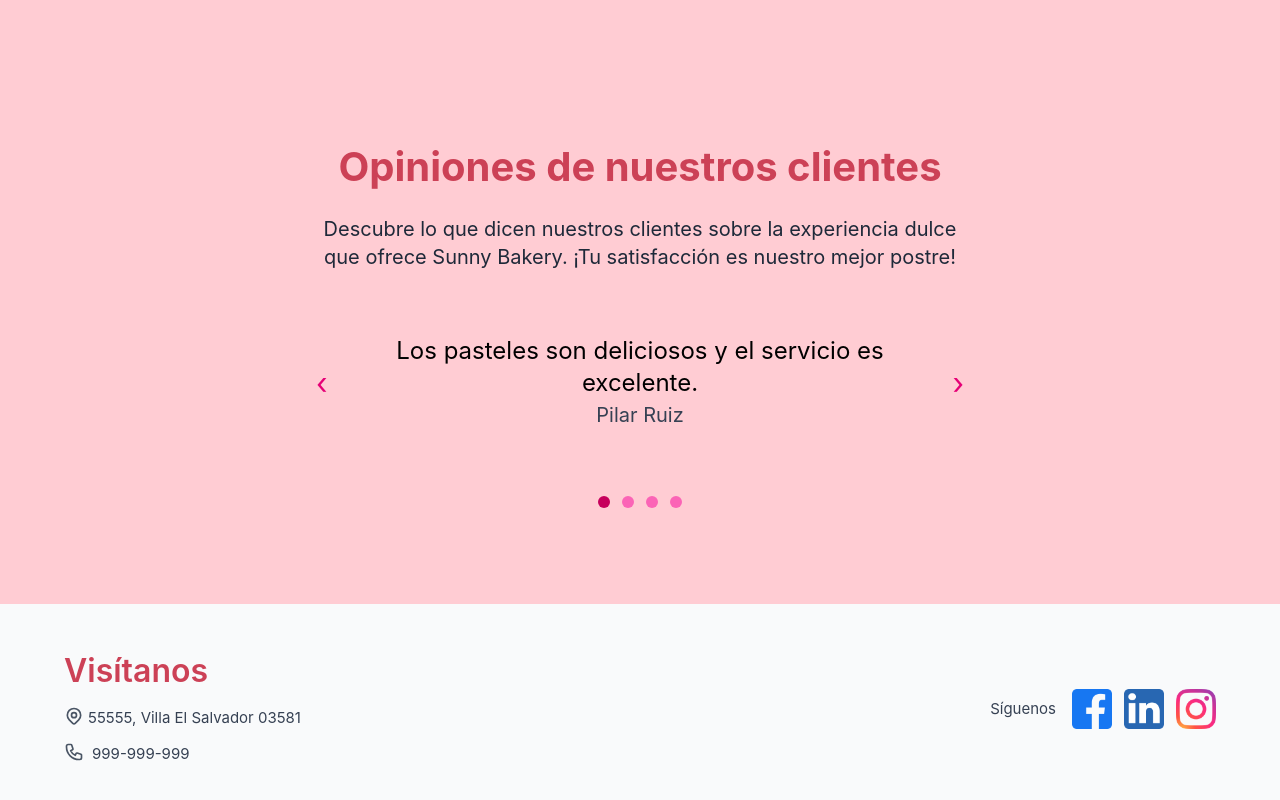
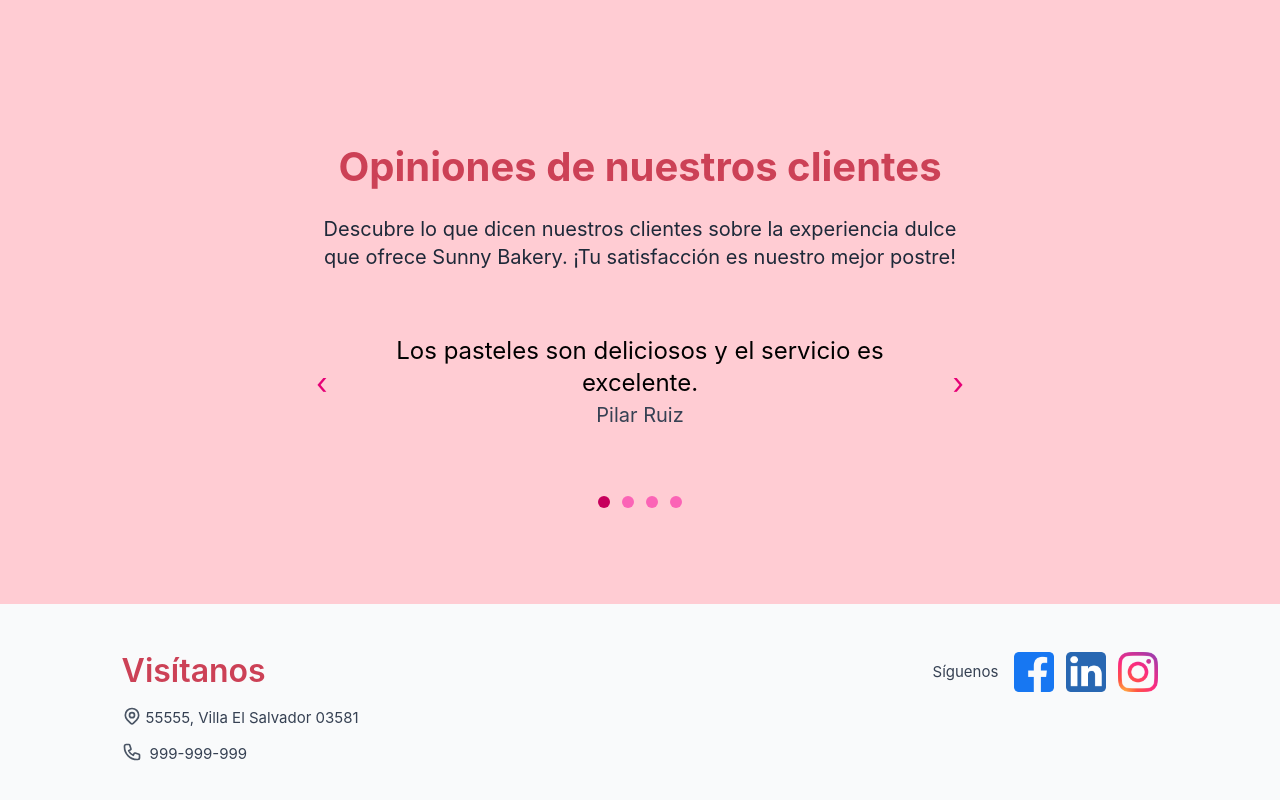
Before and after one commit to PaolaArtola/Bakery, a Vue app: page / in a window 1280 px wide. Shown: the part 2102-2902 px from the top of the page. Built offline with nearby package versions, Linux system fonts and the light colour scheme.

Commit message:
fix footer

```diff
--- a/src/components/footer.vue
+++ b/src/components/footer.vue
@@ -1,8 +1,8 @@
 <template>
-  <div class="bg-gray-50 py-12 px-4 md:px-16">
-    <div class="max-w-6xl mx-auto">
+  <div class="bg-gray-50 py-12 px-4 md:px-16 flex flex-col justify-between items-center">
+    <div class="w-[90%] mx-auto">
       <div
-        class="flex flex-col md:flex-row justify-between items-start md:items-center gap-8 snap-center"
+        class="flex flex-col [@media(min-width:620px)]:flex-row [@media(max-width:620px)]:items-center [@media(max-width:620px)]:pb-8 justify-between items-start gap-8 snap-center"
       >
         <!-- Left Section - Visit Us Info -->
         <div class="flex flex-col gap-4">
```
